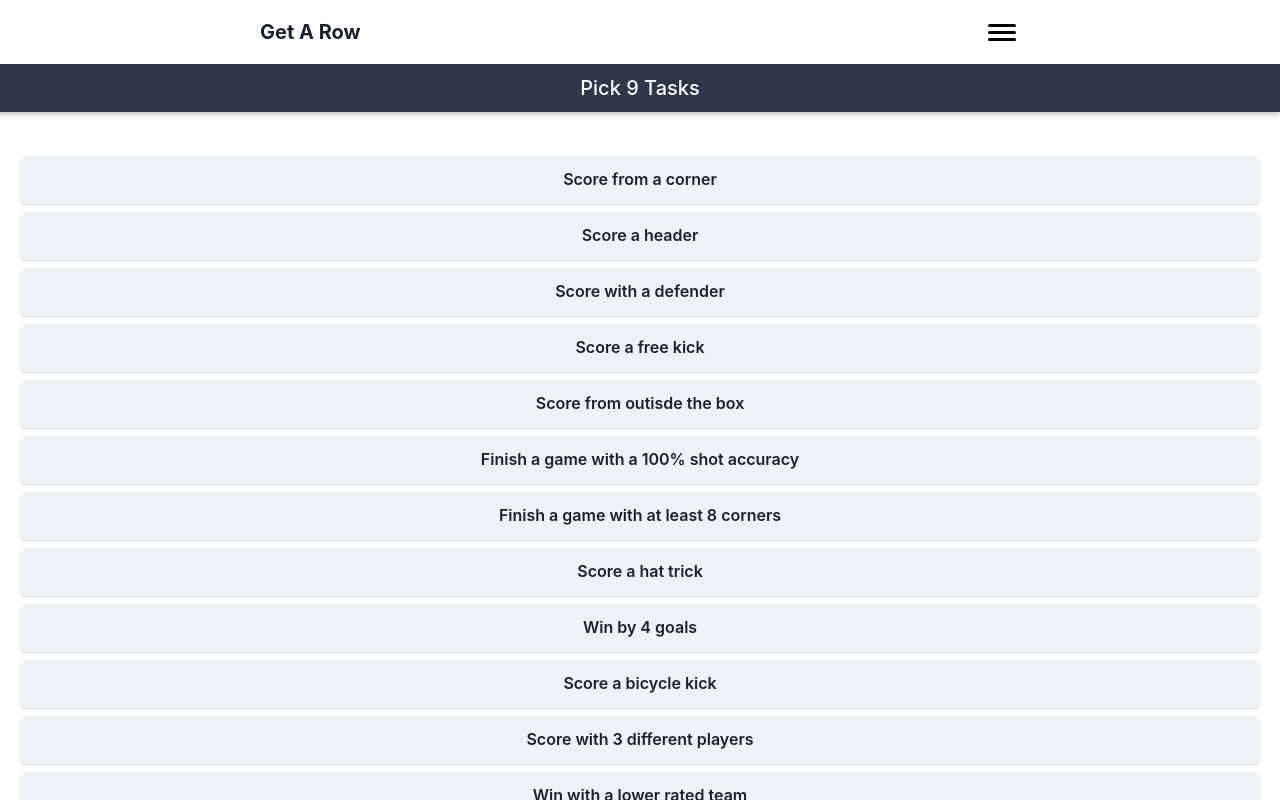
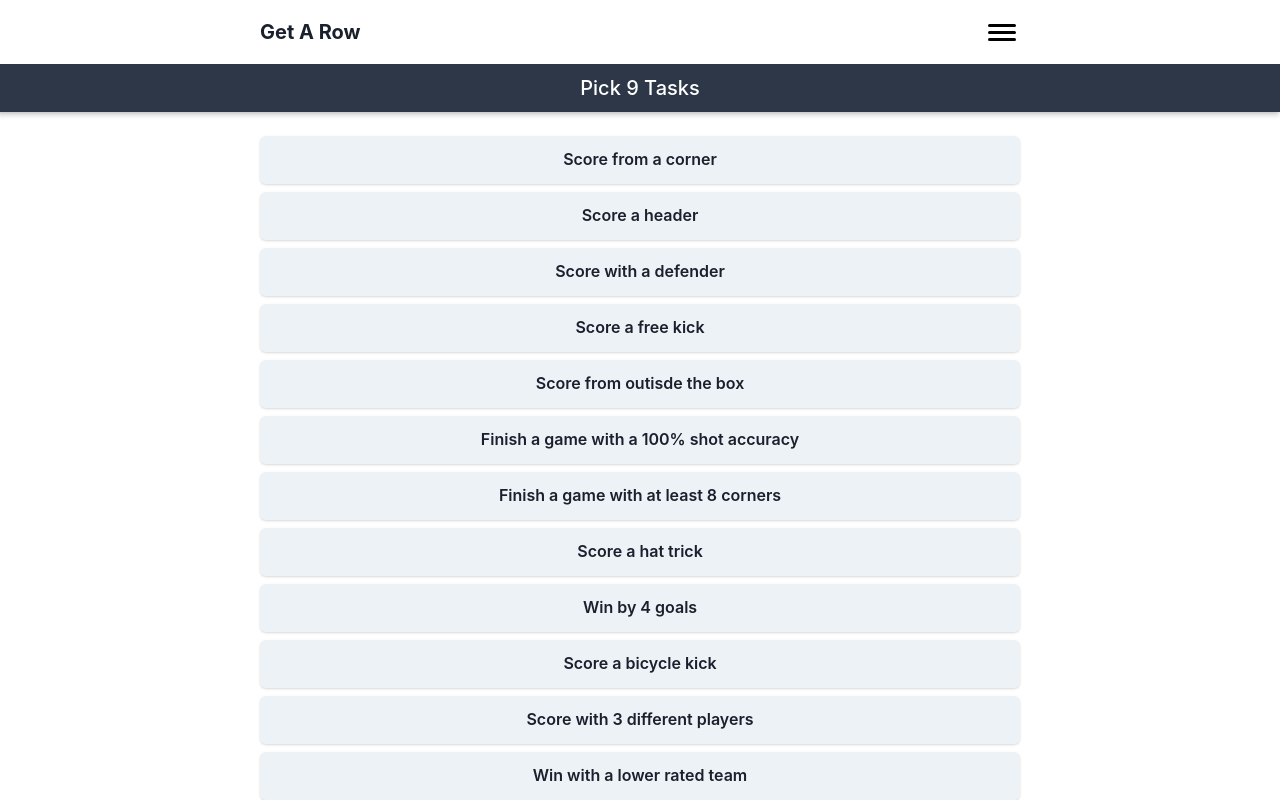
Before and after one commit to felix-odenhall/get-a-row, a React (Create React App) app: page / in a window 1280 px wide. Both pictures are taken after typing "Sample" into the empty fields and a click on the button "Add name". Shown: the top 800 px of the page. Built offline with nearby package versions, Linux system fonts and the light colour scheme.

Commit message:
minor styling changes

```diff
--- a/src/components/Header/Header.tsx
+++ b/src/components/Header/Header.tsx
@@ -28,7 +28,7 @@ export const Header = () => {
         left="0"
         w="100%"
         bg="rgba(255,255,255)"
-        mb="10"
+        mb="5"
         shadow={`-2px 2px 5px 1px rgba(0, 0, 0, 0.2)`}
         zIndex={5}
       >
--- a/src/components/SelectTasks/SelectTasks.tsx
+++ b/src/components/SelectTasks/SelectTasks.tsx
@@ -42,8 +42,9 @@ export const SelectTasks = () => {
         mx="auto"
         mb="10"
         justifyContent="center"
-        px="5"
+        px="1"
         data-cy="pickTaskList"
+        maxW="768px"
       >
         {itemsList}
       </UnorderedList>
```
